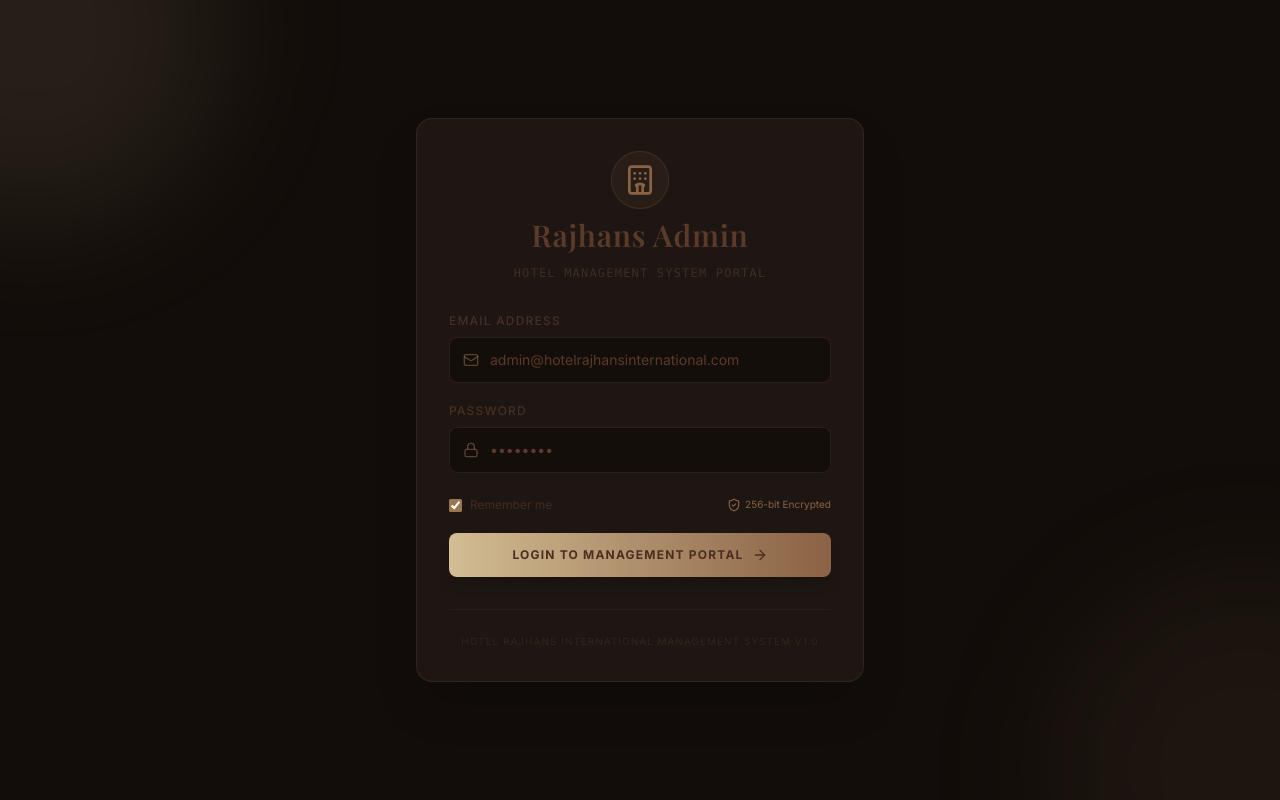
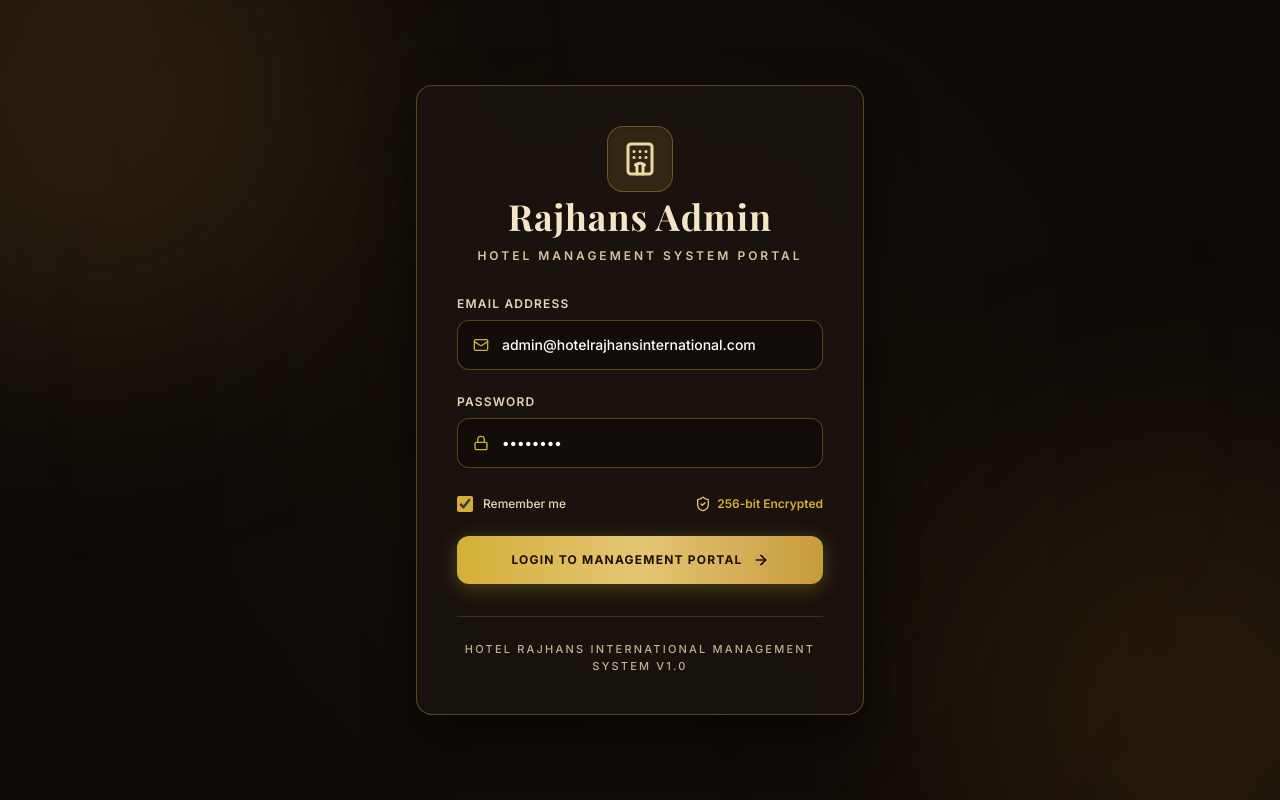
Before and after one commit to utkarsh240/hotelrajhansinternational, a Next.js app: page /admin/login in a window 1280 px wide. Built offline with nearby package versions, Linux system fonts and the light colour scheme; a web font is replaced by a local one.

Commit message:
style: enhance admin login UI contrast, font visibility, and gold accents

```diff
--- a/src/app/admin/login/page.tsx
+++ b/src/app/admin/login/page.tsx
@@ -40,92 +40,99 @@ export default function AdminLoginPage() {
   };
 
   return (
-    <div className="min-h-screen bg-[#120d0a] text-cream flex items-center justify-center p-4 relative overflow-hidden font-sans">
-      {/* Background glow accents */}
-      <div className="absolute -top-40 -left-40 w-96 h-96 bg-gold-600/10 rounded-full blur-3xl pointer-events-none" />
-      <div className="absolute -bottom-40 -right-40 w-96 h-96 bg-gold-400/10 rounded-full blur-3xl pointer-events-none" />
+    <div className="min-h-screen bg-[#0f0b08] text-[#f5ebd7] flex items-center justify-center p-4 relative overflow-hidden font-sans selection:bg-[#d4af37] selection:text-[#1a1005]">
+      {/* Background ambient lighting */}
+      <div className="absolute -top-40 -left-40 w-[500px] h-[500px] bg-[#c89b3c]/15 rounded-full blur-[120px] pointer-events-none" />
+      <div className="absolute -bottom-40 -right-40 w-[500px] h-[500px] bg-[#9e7526]/15 rounded-full blur-[120px] pointer-events-none" />
+      <div className="absolute top-1/2 left-1/2 -translate-x-1/2 -translate-y-1/2 w-[600px] h-[600px] bg-[#d4af37]/5 rounded-full blur-[160px] pointer-events-none" />
 
-      <div className="w-full max-w-md bg-[#1d1612] border border-gold-400/20 rounded-2xl shadow-2xl overflow-hidden relative z-10 p-8">
-        {/* Header Header */}
+      <div className="w-full max-w-md bg-[#1a130e]/95 backdrop-blur-xl border border-[#d4af37]/35 rounded-2xl shadow-[0_20px_50px_rgba(0,0,0,0.6)] overflow-hidden relative z-10 p-8 sm:p-10">
+
+        {/* Header Section */}
         <div className="text-center space-y-3 mb-8">
-          <div className="inline-flex p-3 rounded-full bg-gold-400/10 border border-gold-400/25 text-gold-400 mb-2">
-            <Hotel className="h-8 w-8" />
+          <div className="inline-flex p-3.5 rounded-2xl bg-[#c89b3c]/15 border border-[#c89b3c]/40 text-[#f0d699] mb-1 shadow-inner">
+            <Hotel className="h-9 w-9 text-[#eed8a1]" />
           </div>
-          <h1 className="font-serif text-2xl md:text-3xl text-gold-200 font-semibold tracking-wide">
+          <h1 className="font-serif text-3xl sm:text-4xl text-[#f3e5c8] font-bold tracking-wide drop-shadow-sm">
             Rajhans Admin
           </h1>
-          <p className="text-xs text-gold-200/60 uppercase tracking-widest font-mono">
+          <p className="text-xs text-[#d8c49e] font-semibold uppercase tracking-[0.25em]">
             Hotel Management System Portal
           </p>
         </div>
 
         {error && (
-          <div className="mb-6 p-3 bg-red-900/30 border border-red-500/30 rounded-lg text-red-200 text-xs text-center">
+          <div className="mb-6 p-3.5 bg-red-950/60 border border-red-500/50 rounded-xl text-red-200 text-xs text-center font-medium shadow-md">
             {error}
           </div>
         )}
 
-        <form onSubmit={handleSubmit} className="space-y-5">
+        <form onSubmit={handleSubmit} className="space-y-6">
+          {/* Email Input */}
           <div>
-            <label className="block text-xs uppercase tracking-widest text-gold-200/70 mb-2 font-medium">
+            <label className="block text-xs uppercase tracking-widest text-[#e8d5b5] mb-2 font-semibold">
               Email Address
             </label>
             <div className="relative">
-              <Mail className="absolute left-3.5 top-1/2 -translate-y-1/2 h-4 w-4 text-gold-400/60" />
+              <Mail className="absolute left-4 top-1/2 -translate-y-1/2 h-4 w-4 text-[#d4af37]" />
               <input
                 type="email"
                 required
                 value={email}
                 onChange={(e) => setEmail(e.target.value)}
                 placeholder="admin@hotelrajhansinternational.com"
-                className="w-full bg-[#140e0b] border border-gold-400/20 rounded-lg py-3 pl-10 pr-4 text-sm text-gold-100 placeholder-gold-200/20 focus:outline-none focus:border-gold-400 transition-colors"
+                className="w-full bg-[#120d09] border border-[#d4af37]/35 focus:border-[#f0d699] rounded-xl py-3.5 pl-11 pr-4 text-sm text-[#ffffff] font-medium placeholder-[#a89678] focus:outline-none focus:ring-2 focus:ring-[#d4af37]/30 transition-all shadow-inner"
               />
             </div>
           </div>
 
+          {/* Password Input */}
           <div>
-            <label className="block text-xs uppercase tracking-widest text-gold-200/70 mb-2 font-medium">
+            <label className="block text-xs uppercase tracking-widest text-[#e8d5b5] mb-2 font-semibold">
               Password
             </label>
             <div className="relative">
-              <Lock className="absolute left-3.5 top-1/2 -translate-y-1/2 h-4 w-4 text-gold-400/60" />
+              <Lock className="absolute left-4 top-1/2 -translate-y-1/2 h-4 w-4 text-[#d4af37]" />
               <input
                 type="password"
                 required
                 value={password}
                 onChange={(e) => setPassword(e.target.value)}
                 placeholder="••••••••"
-                className="w-full bg-[#140e0b] border border-gold-400/20 rounded-lg py-3 pl-10 pr-4 text-sm text-gold-100 placeholder-gold-200/20 focus:outline-none focus:border-gold-400 transition-colors"
+                className="w-full bg-[#120d09] border border-[#d4af37]/35 focus:border-[#f0d699] rounded-xl py-3.5 pl-11 pr-4 text-sm text-[#ffffff] font-medium placeholder-[#a89678] focus:outline-none focus:ring-2 focus:ring-[#d4af37]/30 transition-all shadow-inner"
               />
             </div>
           </div>
 
-          <div className="flex items-center justify-between text-xs text-gold-200/60 pt-1">
-            <label className="flex items-center gap-2 cursor-pointer">
+          {/* Controls */}
+          <div className="flex items-center justify-between text-xs text-[#e8d5b5] pt-1 font-medium">
+            <label className="flex items-center gap-2.5 cursor-pointer select-none group">
               <input
                 type="checkbox"
                 checked={rememberMe}
                 onChange={(e) => setRememberMe(e.target.checked)}
-                className="rounded accent-gold-500 bg-[#140e0b] border-gold-400/30"
+                className="w-4 h-4 rounded border-[#d4af37]/50 text-[#c89b3c] bg-[#120d09] focus:ring-[#d4af37] focus:ring-offset-0 cursor-pointer accent-[#d4af37]"
               />
-              <span>Remember me</span>
+              <span className="group-hover:text-white transition-colors">Remember me</span>
             </label>
-            <span className="flex items-center gap-1 text-[10px] text-gold-400">
-              <ShieldCheck className="h-3.5 w-3.5" /> 256-bit Encrypted
+            <span className="flex items-center gap-1.5 text-xs text-[#d4af37] font-semibold">
+              <ShieldCheck className="h-4 w-4 text-[#e0c478]" /> 256-bit Encrypted
             </span>
           </div>
 
+          {/* Login Button */}
           <button
             type="submit"
             disabled={loading}
-            className="w-full bg-gradient-to-r from-gold-600 to-gold-400 hover:from-gold-700 hover:to-gold-500 text-brown-900 font-bold uppercase tracking-widest text-xs py-3.5 px-4 rounded-lg transition-all shadow-lg flex items-center justify-center gap-2 cursor-pointer mt-2"
+            className="w-full bg-gradient-to-r from-[#d4af37] via-[#e5c573] to-[#c89b3c] hover:from-[#e5c573] hover:to-[#d4af37] text-[#1a1005] font-bold uppercase tracking-widest text-xs py-4 px-5 rounded-xl transition-all duration-300 shadow-[0_4px_20px_rgba(212,175,55,0.3)] hover:shadow-[0_6px_25px_rgba(212,175,55,0.45)] hover:scale-[1.01] active:scale-[0.99] flex items-center justify-center gap-2.5 cursor-pointer disabled:opacity-70 mt-3"
           >
             {loading ? "Authenticating..." : "Login to Management Portal"}
-            {!loading && <ArrowRight className="h-4 w-4" />}
+            {!loading && <ArrowRight className="h-4 w-4 stroke-[2.5]" />}
           </button>
         </form>
 
-        <div className="mt-8 pt-6 border-t border-gold-400/10 text-center text-[10px] text-gold-200/40 uppercase tracking-widest">
+        {/* Footer */}
+        <div className="mt-8 pt-6 border-t border-[#d4af37]/20 text-center text-[11px] text-[#c2b090] uppercase tracking-[0.2em] font-medium">
           Hotel Rajhans International Management System v1.0
         </div>
       </div>
```
